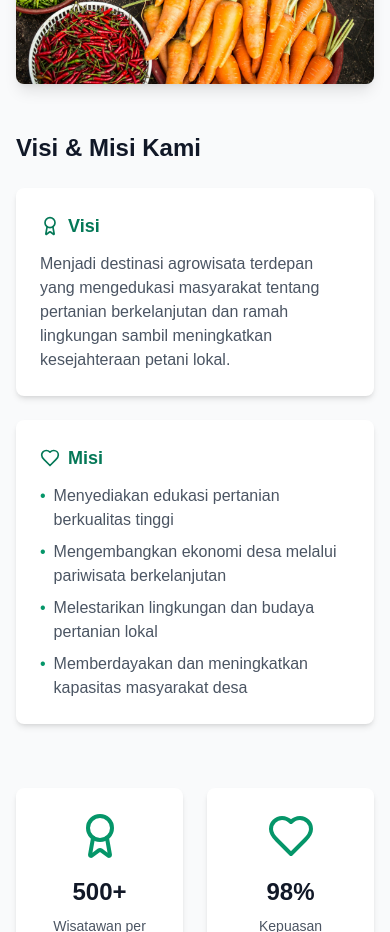
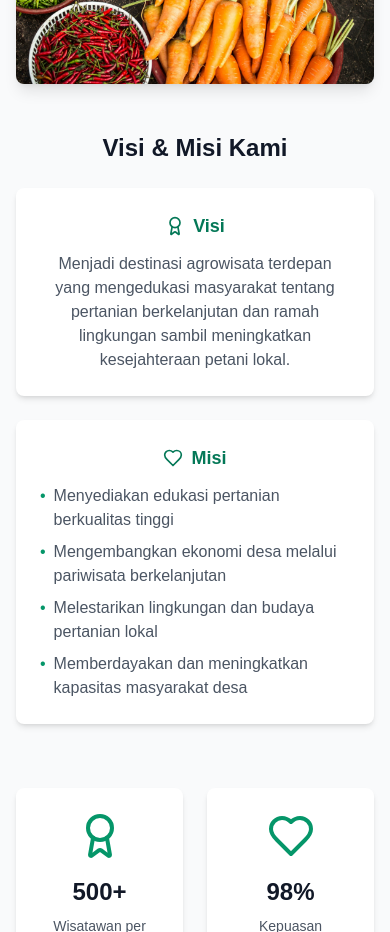
Before and after one commit to misterpotabi/agrowisata-website-design, a Next.js app: page / in a window 390 px wide. Shown: the part 1420-2352 px from the top of the page. Built offline with nearby package versions, Linux system fonts and the light colour scheme.

Commit message:
Update AboutSection.tsx

```diff
--- a/components/AboutSection.tsx
+++ b/components/AboutSection.tsx
@@ -43,11 +43,12 @@ export default function AboutSection() {
               className="rounded-lg shadow-lg w-full h-64 md:h-96 object-cover"
             />
           </div>
-          <div>
+          {/* ✅ Tambahkan class text-center di mobile */}
+          <div className="text-center md:text-left">
             <h3 className="text-2xl font-bold text-gray-900 mb-6">Visi & Misi Kami</h3>
             <div className="space-y-6">
               <div className="bg-white p-6 rounded-lg shadow-md">
-                <h4 className="text-lg font-semibold text-emerald-700 mb-3 flex items-center">
+                <h4 className="text-lg font-semibold text-emerald-700 mb-3 flex items-center justify-center md:justify-start">
                   <Award className="h-5 w-5 mr-2" />
                   Visi
                 </h4>
@@ -57,11 +58,11 @@ export default function AboutSection() {
                 </p>
               </div>
               <div className="bg-white p-6 rounded-lg shadow-md">
-                <h4 className="text-lg font-semibold text-emerald-700 mb-3 flex items-center">
+                <h4 className="text-lg font-semibold text-emerald-700 mb-3 flex items-center justify-center md:justify-start">
                   <Heart className="h-5 w-5 mr-2" />
                   Misi
                 </h4>
-                <ul className="text-gray-600 space-y-2">
+                <ul className="text-gray-600 space-y-2 text-left inline-block">
                   <li className="flex items-start">
                     <span className="text-emerald-600 mr-2">•</span>
                     Menyediakan edukasi pertanian berkualitas tinggi
```
